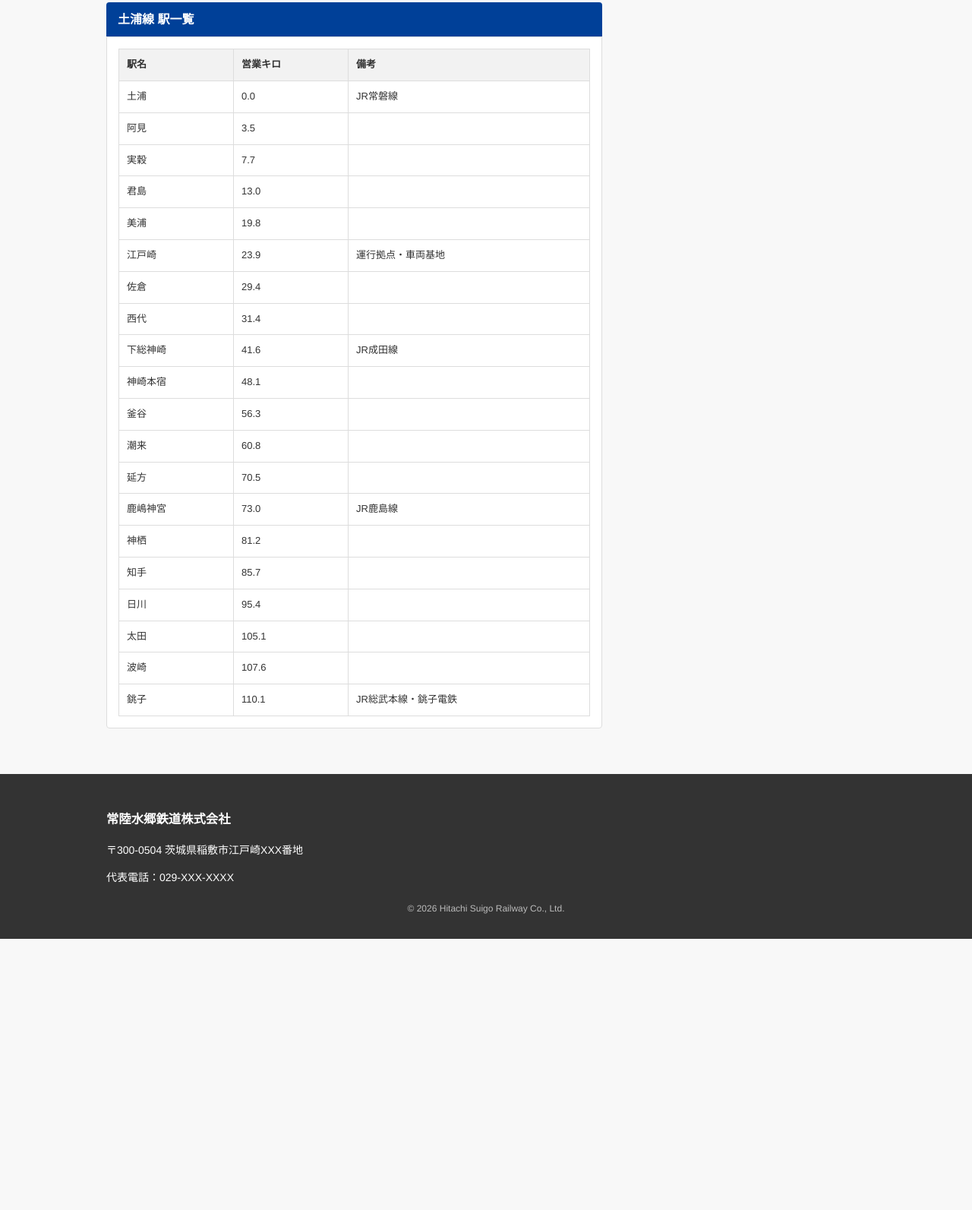
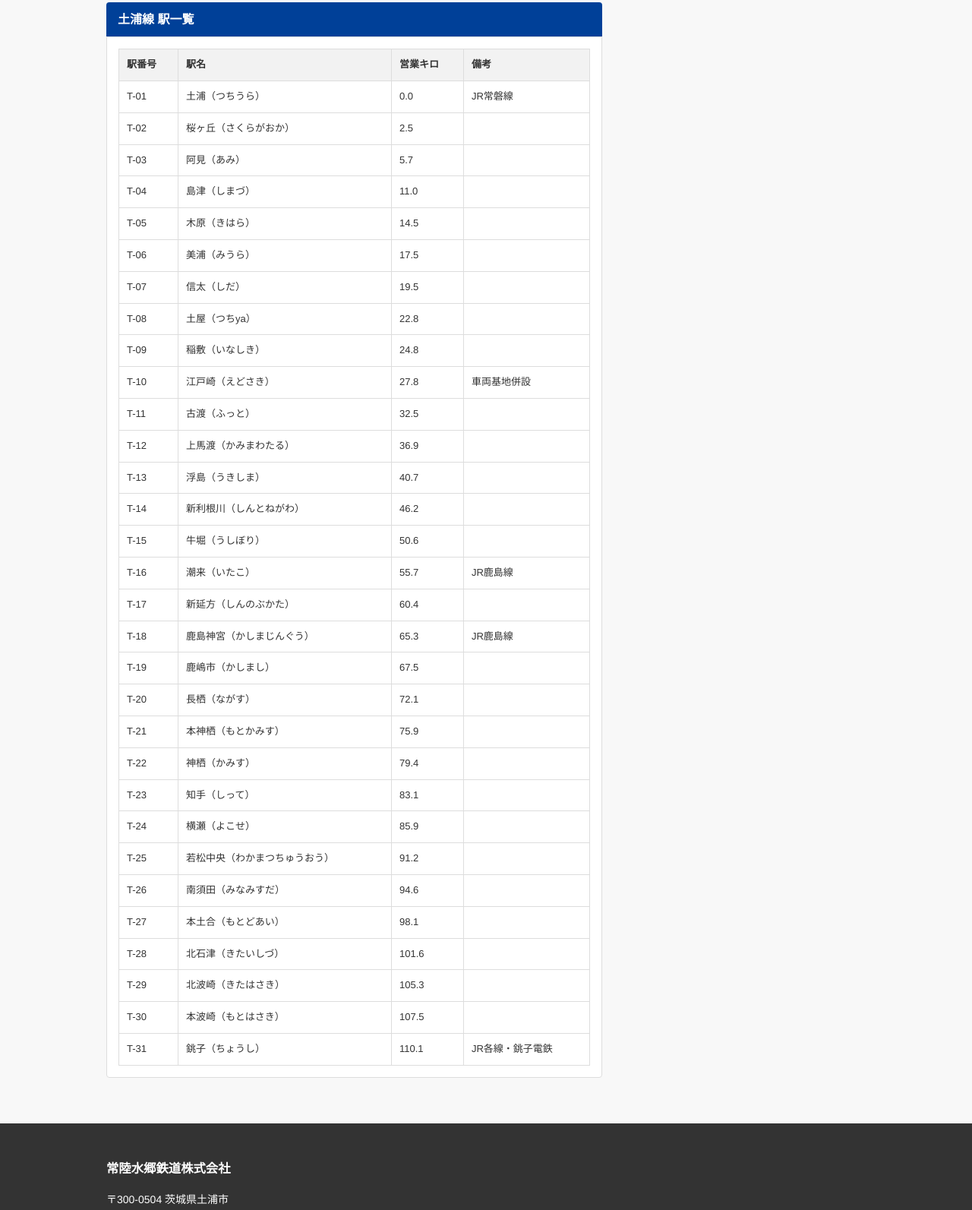
Before and after one commit to Fictional-Railway/Hitachi-Suigo-Railway, a plain HTML site: page index.html in a window 1280 px wide. Shown: the part 794-2387 px from the top of the page at 76% size. Before the commit the page ends 2030 px from the top, so only its background shows below. Drawn offline with Linux system fonts and the light colour scheme.

Commit message:
Update index.html

```diff
--- a/index.html
+++ b/index.html
@@ -285,32 +285,44 @@ footer {
                     <table class="station-list">
                         <thead>
                             <tr>
+                                <th>駅番号</th>
                                 <th>駅名</th>
                                 <th>営業キロ</th>
                                 <th>備考</th>
                             </tr>
                         </thead>
                         <tbody>
-                            <tr><td>土浦</td><td>0.0</td><td>JR常磐線</td></tr>
-                            <tr><td>阿見</td><td>3.5</td><td></td></tr>
-                            <tr><td>実穀</td><td>7.7</td><td></td></tr>
-                            <tr><td>君島</td><td>13.0</td><td></td></tr>
-                            <tr><td>美浦</td><td>19.8</td><td></td></tr>
-                            <tr><td>江戸崎</td><td>23.9</td><td>運行拠点・車両基地</td></tr>
-                            <tr><td>佐倉</td><td>29.4</td><td></td></tr>
-                            <tr><td>西代</td><td>31.4</td><td></td></tr>
-                            <tr><td>下総神崎</td><td>41.6</td><td>JR成田線</td></tr>
-                            <tr><td>神崎本宿</td><td>48.1</td><td></td></tr>
-                            <tr><td>釜谷</td><td>56.3</td><td></td></tr>
-                            <tr><td>潮来</td><td>60.8</td><td></td></tr>
-                            <tr><td>延方</td><td>70.5</td><td></td></tr>
-                            <tr><td>鹿嶋神宮</td><td>73.0</td><td>JR鹿島線</td></tr>
-                            <tr><td>神栖</td><td>81.2</td><td></td></tr>
-                            <tr><td>知手</td><td>85.7</td><td></td></tr>
-                            <tr><td>日川</td><td>95.4</td><td></td></tr>
-                            <tr><td>太田</td><td>105.1</td><td></td></tr>
-                            <tr><td>波崎</td><td>107.6</td><td></td></tr>
-                            <tr><td>銚子</td><td>110.1</td><td>JR総武本線・銚子電鉄</td></tr>
+                            <tr><td>T-01</td><td>土浦（つちうら）</td><td>0.0</td><td>JR常磐線</td></tr>
+                            <tr><td>T-02</td><td>桜ヶ丘（さくらがおか）</td><td>2.5</td><td></td></tr>
+                            <tr><td>T-03</td><td>阿見（あみ）</td><td>5.7</td><td></td></tr>
+                            <tr><td>T-04</td><td>島津（しまづ）</td><td>11.0</td><td></td></tr>
+                            <tr><td>T-05</td><td>木原（きはら）</td><td>14.5</td><td></td></tr>
+                            <tr><td>T-06</td><td>美浦（みうら）</td><td>17.5</td><td></td></tr>
+                            <tr><td>T-07</td><td>信太（しだ）</td><td>19.5</td><td></td></tr>
+                            <tr><td>T-08</td><td>土屋（つちya）</td><td>22.8</td><td></td></tr>
+                            <tr><td>T-09</td><td>稲敷（いなしき）</td><td>24.8</td><td></td></tr>
+                            <tr><td>T-10</td><td>江戸崎（えどさき）</td><td>27.8</td><td>車両基地併設</td></tr>
+                            <tr><td>T-11</td><td>古渡（ふっと）</td><td>32.5</td><td></td></tr>
+                            <tr><td>T-12</td><td>上馬渡（かみまわたる）</td><td>36.9</td><td></td></tr>
+                            <tr><td>T-13</td><td>浮島（うきしま）</td><td>40.7</td><td></td></tr>
+                            <tr><td>T-14</td><td>新利根川（しんとねがわ）</td><td>46.2</td><td></td></tr>
+                            <tr><td>T-15</td><td>牛堀（うしぼり）</td><td>50.6</td><td></td></tr>
+                            <tr><td>T-16</td><td>潮来（いたこ）</td><td>55.7</td><td>JR鹿島線</td></tr>
+                            <tr><td>T-17</td><td>新延方（しんのぶかた）</td><td>60.4</td><td></td></tr>
+                            <tr><td>T-18</td><td>鹿島神宮（かしまじんぐう）</td><td>65.3</td><td>JR鹿島線</td></tr>
+                            <tr><td>T-19</td><td>鹿嶋市（かしまし）</td><td>67.5</td><td></td></tr>
+                            <tr><td>T-20</td><td>長栖（ながす）</td><td>72.1</td><td></td></tr>
+                            <tr><td>T-21</td><td>本神栖（もとかみす）</td><td>75.9</td><td></td></tr>
+                            <tr><td>T-22</td><td>神栖（かみす）</td><td>79.4</td><td></td></tr>
+                            <tr><td>T-23</td><td>知手（しって）</td><td>83.1</td><td></td></tr>
+                            <tr><td>T-24</td><td>横瀬（よこせ）</td><td>85.9</td><td></td></tr>
+                            <tr><td>T-25</td><td>若松中央（わかまつちゅうおう）</td><td>91.2</td><td></td></tr>
+                            <tr><td>T-26</td><td>南須田（みなみすだ）</td><td>94.6</td><td></td></tr>
+                            <tr><td>T-27</td><td>本土合（もとどあい）</td><td>98.1</td><td></td></tr>
+                            <tr><td>T-28</td><td>北石津（きたいしづ）</td><td>101.6</td><td></td></tr>
+                            <tr><td>T-29</td><td>北波崎（きたはさき）</td><td>105.3</td><td></td></tr>
+                            <tr><td>T-30</td><td>本波崎（もとはさき）</td><td>107.5</td><td></td></tr>
+                            <tr><td>T-31</td><td>銚子（ちょうし）</td><td>110.1</td><td>JR各線・銚子電鉄</td></tr>
                         </tbody>
                     </table>
                 </div>
@@ -332,7 +344,7 @@ footer {
 <footer>
     <div class="container">
         <h3>常陸水郷鉄道株式会社</h3>
-        <p>〒300-0504 茨城県稲敷市江戸崎XXX番地</p>
+        <p>〒300-0504 茨城県土浦市</p>
         <p>代表電話：029-XXX-XXXX</p>
         <div class="copyright">&copy; 2026 Hitachi Suigo Railway Co., Ltd.</div>
     </div>
```
